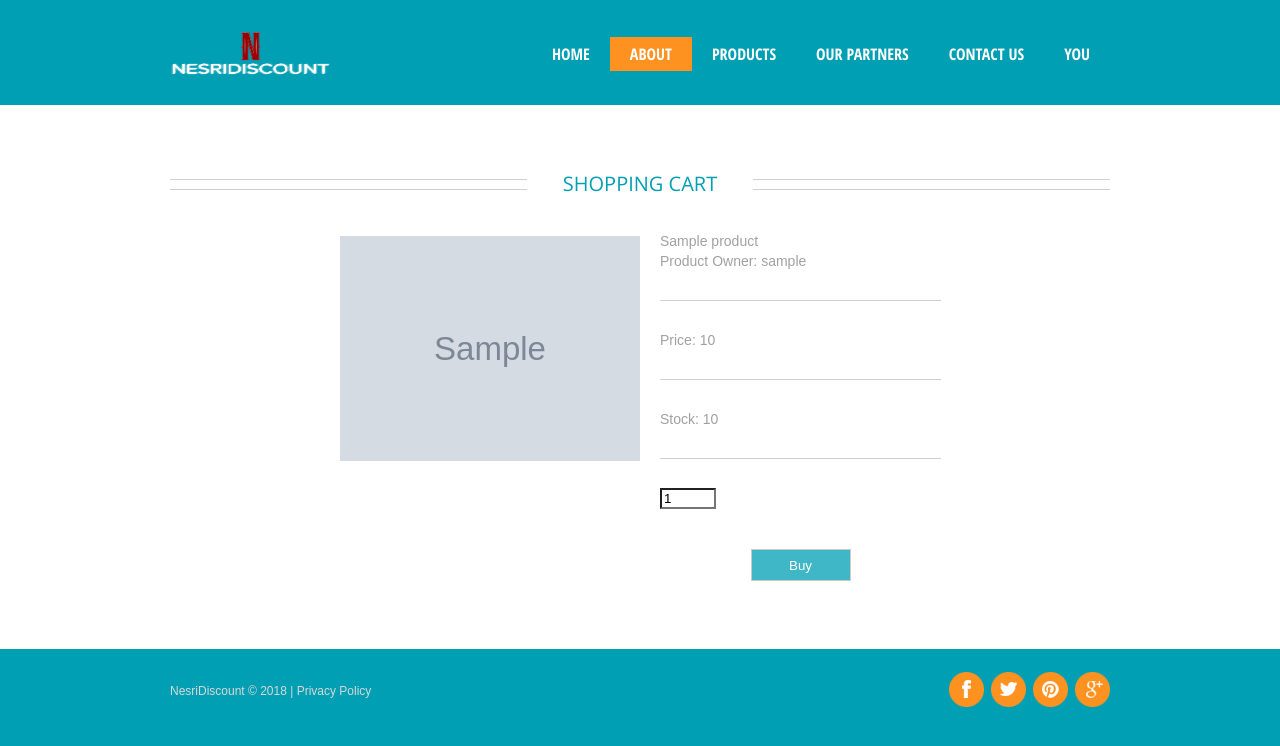
After one commit to CedricSchoeni/metzger, a PHP site: the page made by view/view/cart.php in a window 1280 px wide. The commit adds this page. Shown: the top 746 px of the page. Run offline with PHP 8.4, Linux system fonts and the light colour scheme; the template is opened without the code that fills it: most values are stand-ins (such as "Sample title", 1, 10 or a date in 2020); grey boxes marked "Sample" are stand-in pictures; data that the repository does not hold is empty.

Commit message:
Merge remote-tracking branch 'origin/master'
# Conflicts:
#	assets/css/main.css§

```diff
--- a/assets/css/grid.css
+++ b/assets/css/grid.css
@@ -81,6 +81,7 @@ body {
 
 .container_12 .grid_2 {
   width: 140px;
+    min-height:1px;
 }
 
 .container_12 .grid_3 {
--- a/controller/ShopController.php
+++ b/controller/ShopController.php
@@ -121,6 +121,7 @@ class ShopController extends BaseController implements ControllerInterface
         $this->renderer->setAttribute('product',$productStatement);
         $this->renderer->setAttribute('tag', $tagStatement);
     }
+
     public function buy(int $id){
         if($this->httpHandler->isPost()){
             $data = $this->httpHandler->getData();
@@ -137,4 +138,5 @@ class ShopController extends BaseController implements ControllerInterface
     }
 
 
+
 }
--- a/view/layout/header.php
+++ b/view/layout/header.php
@@ -56,6 +56,7 @@
                         <li class="<?php if ($this->headerIndex == 5) echo'current'?>"><a href="/user/user">You</a></li>
                         <?php if(isset($_SESSION['User'])){ ?>
                         <li class="<?php if ($this->headerIndex == 6) echo'current'?>"><a href="/shop/sell">Sell</a></li>
+                        <li class="<?php if ($this->headerIndex == 7) echo'current'?>"><a href="/shop/cart">Cart</a></li>
                         <?php }?>
                     </ul>
                 </nav>
--- /dev/null
+++ b/view/view/cart.php
@@ -0,0 +1,39 @@
+<?php
+/**
+ * Created by PhpStorm.
+ * User: vmadmin
+ * Date: 31.01.2018
+ * Time: 09:08
+ */
+
+?>
+
+<div class="content">
+    <div class="container_12">
+        <div class="grid_12">
+            <h3 class="pb1"><span>Shopping Cart</span></h3>
+            <div class="grid_2"></div>
+            <div class="grid_4"><img src="<?php echo$image?>" alt="product_image" class="img_inner fleft"></div>
+            <div class="grid_4">
+                <div class="title"><?php echo$product['productname']?></div>
+                <ul class="list l1">
+                    <li>Product Owner: <?php echo$product['username']?></li>
+                    <li>Price: <?php echo$product['price']?></li>
+                    <li>Stock: <?php echo$product['stock']?></li>
+                    <li>
+                        <?php echo $this->formHelper->createForm("user","/shop/buy/$product[id]","POST","Buy"); ?>
+                        <input type="number" name="amount" value="1" min="1" max="<?php echo$product['stock']?>">
+                        <input type="hidden" name="id" value="<?php echo$product['id']?>">
+                        <input type="hidden" name="stock" value="<?php echo$product['stock']?>">
+                        <div class="btns">
+                            <button type="submit" class="btn">Buy</button>
+                        </div>
+                        <?php echo $this->formHelper->endForm(); ?>
+                    </li>
+                </ul>
+            </div>
+        </div>
+        <div class="clear"></div>
+        </div>
+    </div>
+</div>
```
Also changed, not shown: controller/CartController.php (added, +15 -0 lines).
